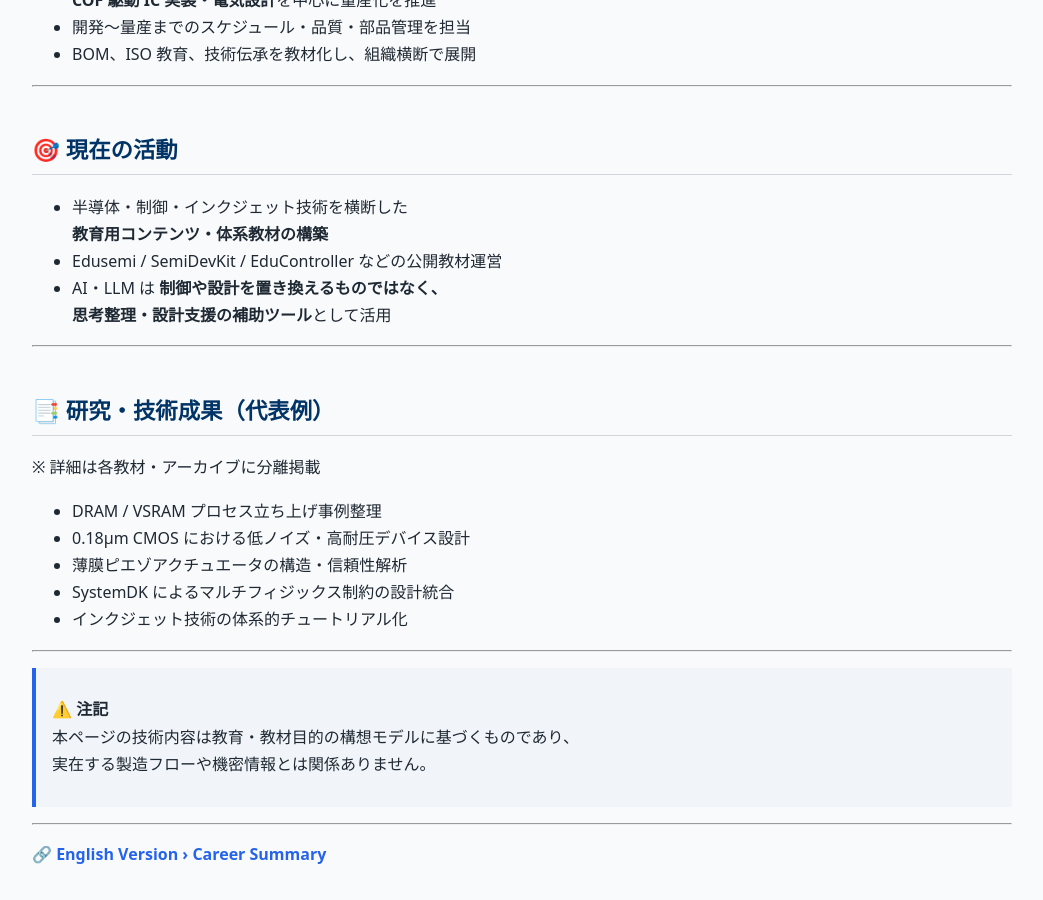
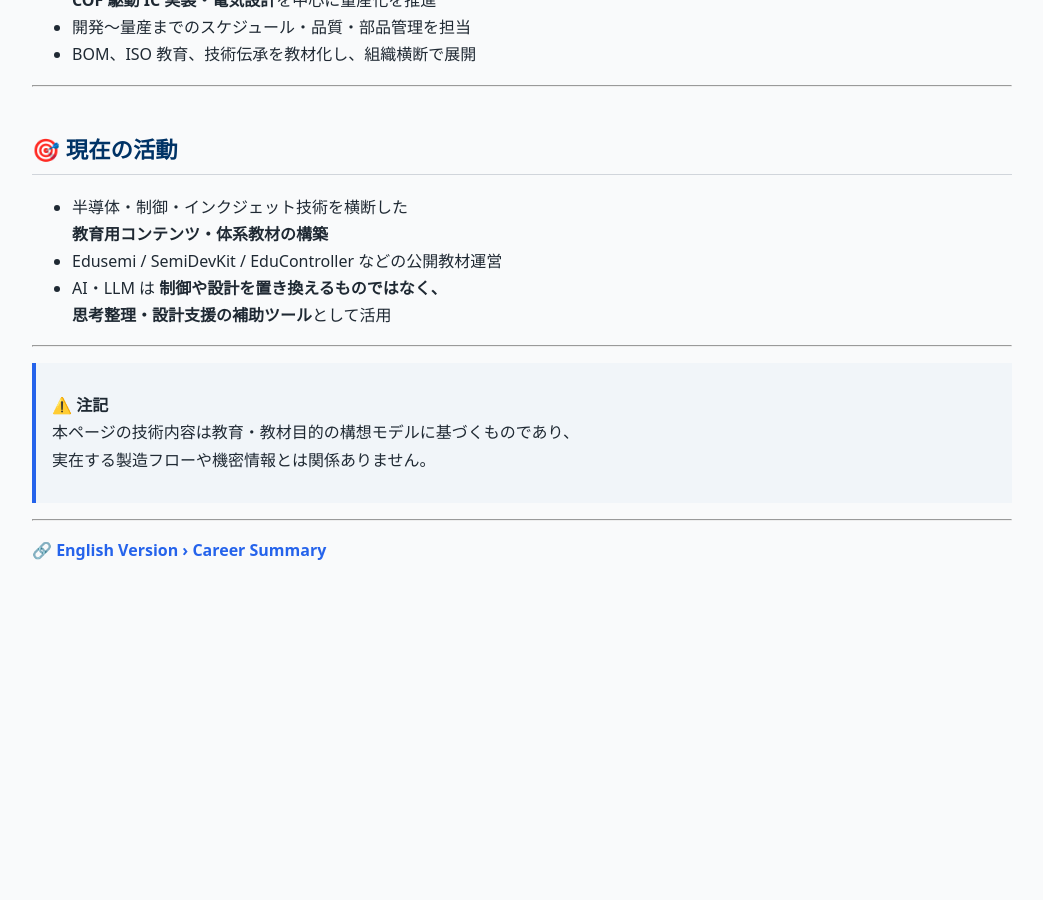
Before and after one commit to Samizo-AITL/Samizo-AITL.github.io, a Jekyll site: the page built from about/career-summary/index.md, in a window 1280 px wide and 900 px high, scrolled down 1236 px. Shown: the whole window, without its empty margins (118-1161 px from the left). Built offline with Jekyll 4.4.1, drawn with Linux system fonts in a browser that asks for light colours; after the commit the page ends 1832 px from its top, so only the background shows below that.

Commit message:
Update index.md

```diff
--- a/about/career-summary/index.md
+++ b/about/career-summary/index.md
@@ -60,17 +60,6 @@ description: "制御・半導体・インクジェット・教育を貫く技術
 
 ---
 
-## 📑 研究・技術成果（代表例）
-※ 詳細は各教材・アーカイブに分離掲載
-
-- DRAM / VSRAM プロセス立ち上げ事例整理
-- 0.18µm CMOS における低ノイズ・高耐圧デバイス設計
-- 薄膜ピエゾアクチュエータの構造・信頼性解析
-- SystemDK によるマルチフィジックス制約の設計統合
-- インクジェット技術の体系的チュートリアル化
-
----
-
 > ⚠️ **注記**
 > 本ページの技術内容は教育・教材目的の構想モデルに基づくものであり、
 > 実在する製造フローや機密情報とは関係ありません。
```
